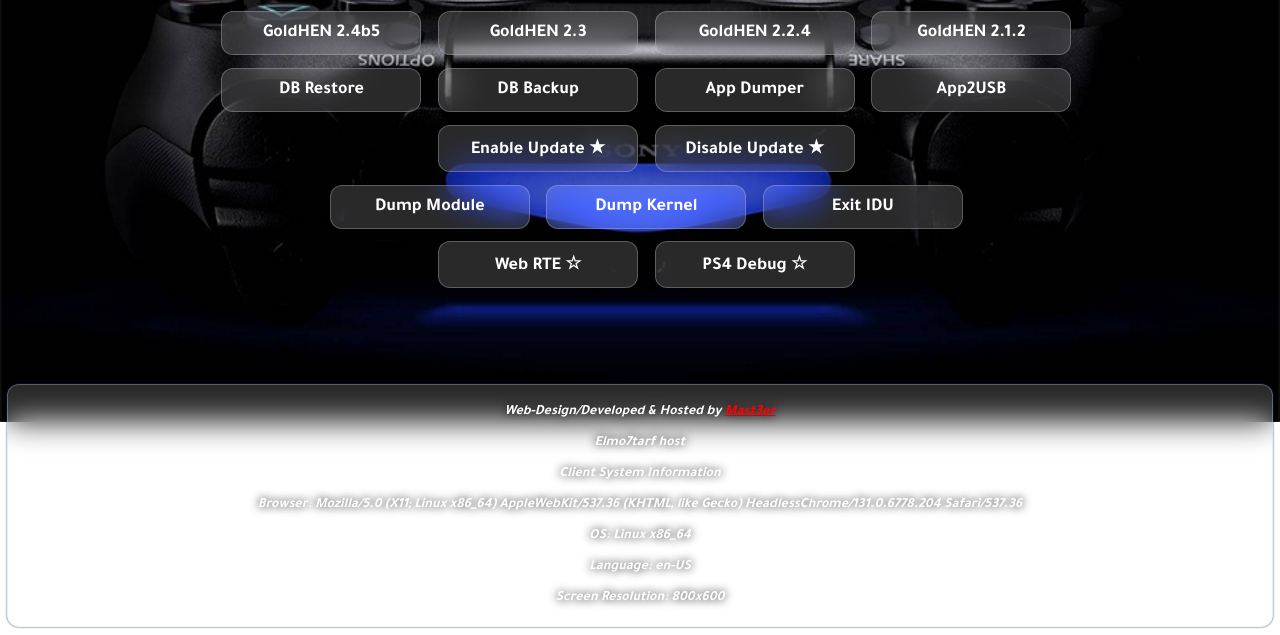
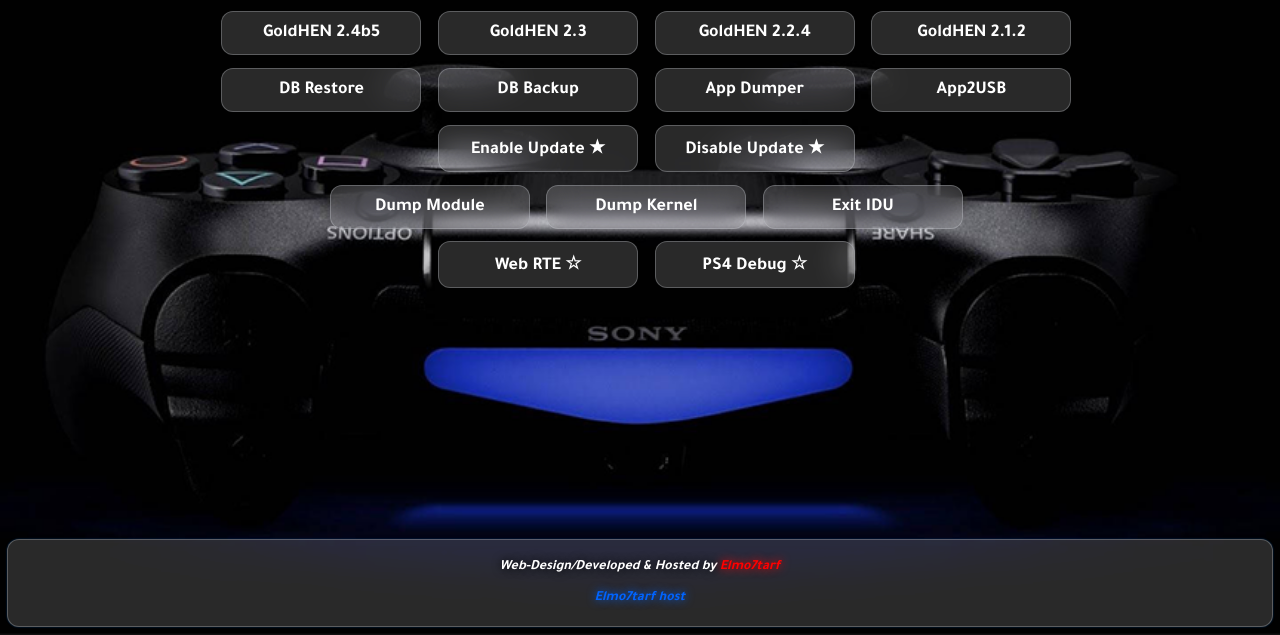
Before and after one commit to Mast3er/Elmo7tarf, a plain HTML site: page index.html in a window 1280 px wide. Shown: the part 165-800 px from the top of the page. Drawn offline with Linux system fonts and the light colour scheme.

Commit message:
Update index.html

```diff
--- a/index.html
+++ b/index.html
@@ -96,12 +96,15 @@
         h3{
         	text-shadow: rgb(0, 0, 0) 0px 0px 10px;
         	}
-        .isfayeed {
+        .Elmo7tarf {
     color: rgb(0, 100, 255);
     text-decoration: none;
     text-shadow: 0px 0px 10px;
     font-weight: bold;
 }
+body, html {
+  height: 100%;
+  }
     </style>
     <!--int64-->
     <script>
@@ -1424,21 +1427,8 @@
         <button class="btn" onclick="webrte()">☆ Web RTE</button>
     </div>
     <div class="bottom">
-        <p>Web-Design/Developed & Hosted by <a class="Elmo7tarf" href="" style="color: rgb(255, 0, 0);">Mast3er</a></p>
+        <p>Web-Design/Developed & Hosted by <a class="Elmo7tarf" href="https://web.facebook.com/profile.php?id=100095031752694" style="color: rgb(255, 0, 0);">Elmo7tarf</a></p>
         <p class="Elmo7tarf" style="font-size: 18;">Elmo7tarf host</p>
-               <span>
-<b>Client System Information</b>
-    <p>Browser: <span id="browser"></span></p>
-    <p>OS: <span id="os"></span></p>
-    <p>Language: <span id="language"></span></p>
-    <p>Screen Resolution: <span id="screen"></span></p>
-  <script>
-    document.getElementById("browser").innerText = navigator.userAgent;
-    document.getElementById("os").innerText = navigator.platform;
-    document.getElementById("language").innerText = navigator.language;
-    document.getElementById("screen").innerText = screen.width + "x" + screen.height;
-  </script>
-</span>
     </div>
 </body>
 </html>
```
